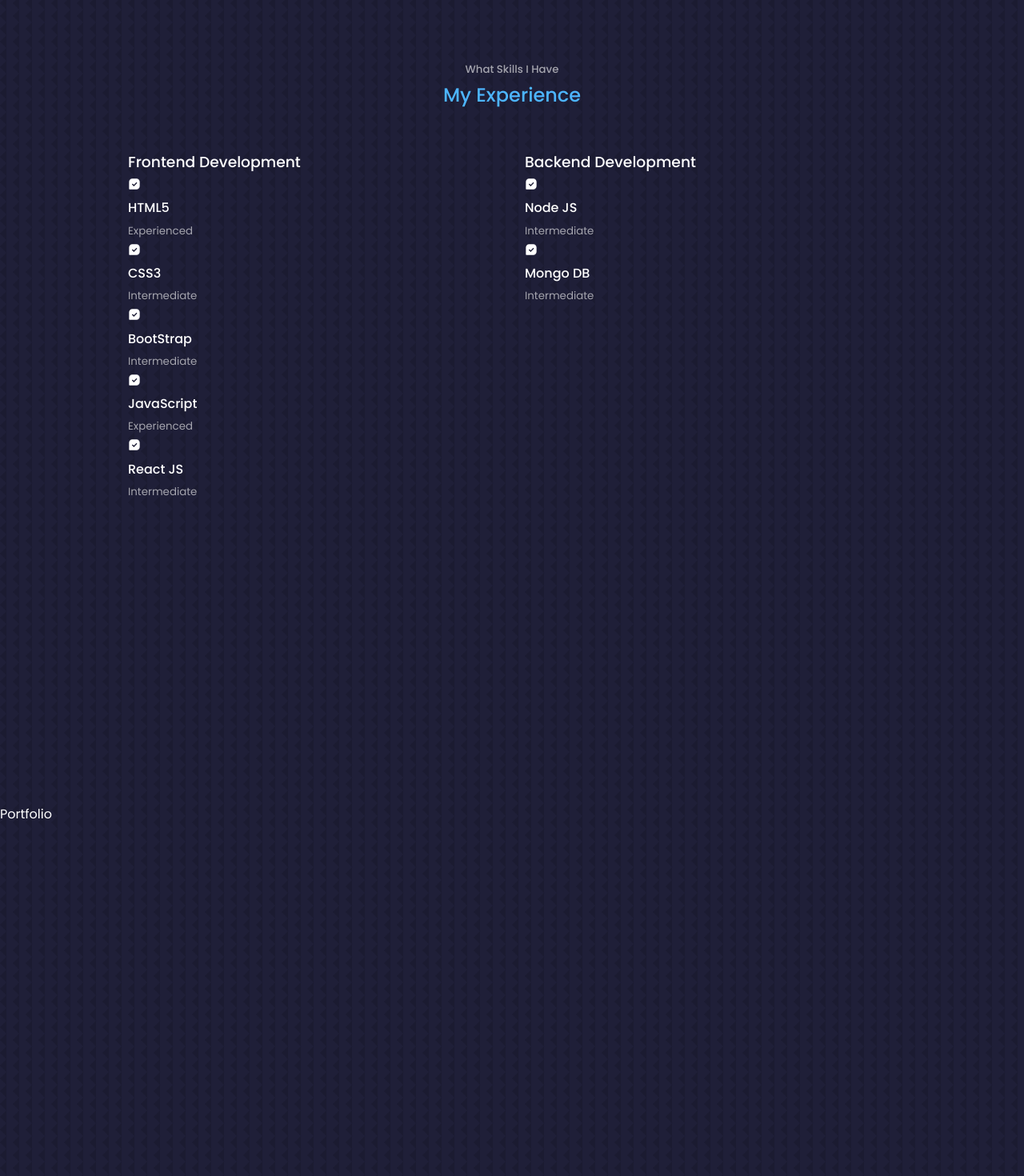
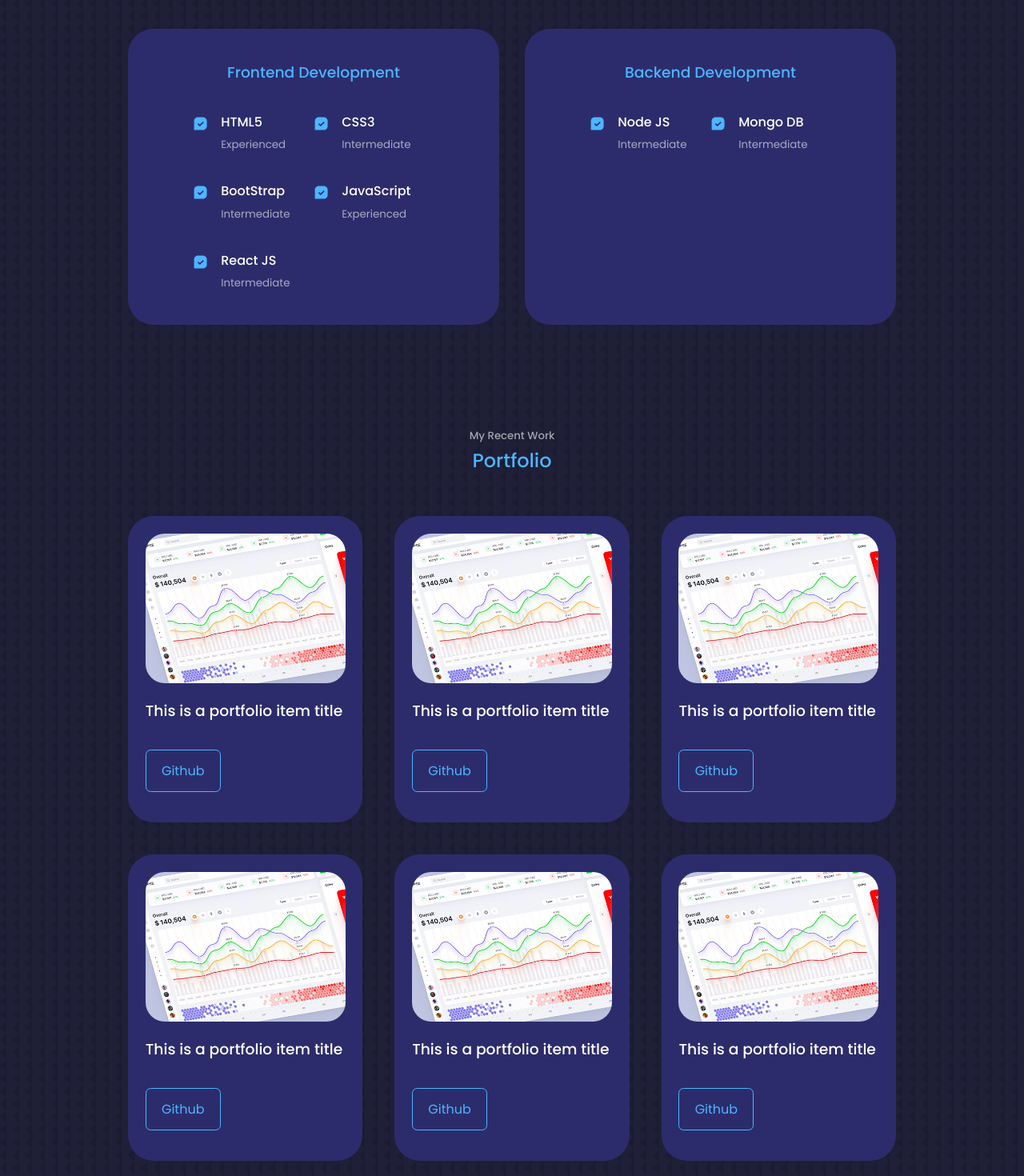
Before and after one commit to Sush25N/Personal_Portfolio, a React (Create React App) app in the folder client/: page / in a window 1280 px wide. Shown: the part 1780-3250 px from the top of the page at 80% size. Built offline with nearby package versions, Linux system fonts and the light colour scheme; a web font is replaced by a local one.

Commit message:
added portfolio functionality

```diff
--- a/client/src/components/experience/Experience.jsx
+++ b/client/src/components/experience/Experience.jsx
@@ -14,33 +14,43 @@
           <h3>Frontend Development</h3>
           <div className="experience__content">
             <article className="experience__details">
-              <BiSolidMessageSquareCheck />
+              <BiSolidMessageSquareCheck className="experience__details-icon" />
+              <div>
                 <h4>HTML5</h4>
                 <small className="text-light">Experienced</small>
+              </div>
             </article>
 
             <article className="experience__details">
-              <BiSolidMessageSquareCheck />
+              <BiSolidMessageSquareCheck className="experience__details-icon" />
+              <div>
                 <h4>CSS3</h4>
                 <small className="text-light">Intermediate</small>
+              </div>
             </article>
 
             <article className="experience__details">
-              <BiSolidMessageSquareCheck />
+              <BiSolidMessageSquareCheck className="experience__details-icon" />
+              <div>
                 <h4>BootStrap</h4>
                 <small className="text-light">Intermediate</small>
+              </div>
             </article>
 
             <article className="experience__details">
-              <BiSolidMessageSquareCheck />
+              <BiSolidMessageSquareCheck className="experience__details-icon" />
+              <div>
                 <h4>JavaScript</h4>
                 <small className="text-light">Experienced</small>
+              </div>
             </article>
 
             <article className="experience__details">
-              <BiSolidMessageSquareCheck />
+              <BiSolidMessageSquareCheck className="experience__details-icon" />
+              <div>
                 <h4>React JS</h4>
                 <small className="text-light">Intermediate</small>
+              </div>
             </article>
           </div>
         </div>
@@ -51,15 +61,19 @@
           <h3>Backend Development</h3>
           <div className="experience__content">
             <article className="experience__details">
-              <BiSolidMessageSquareCheck />
+              <BiSolidMessageSquareCheck className="experience__details-icon" />
+              <div>
                 <h4>Node JS</h4>
                 <small className="text-light">Intermediate</small>
+              </div>
             </article>
 
             <article className="experience__details">
-              <BiSolidMessageSquareCheck />
+              <BiSolidMessageSquareCheck className="experience__details-icon" />
+              <div>
                 <h4>Mongo DB</h4>
                 <small className="text-light">Intermediate</small>
+              </div>
             </article>
           </div>
         </div>
--- a/client/src/components/experience/experience.css
+++ b/client/src/components/experience/experience.css
@@ -3,3 +3,69 @@
   grid-template-columns: 1fr 1fr;
   gap: 2rem;
 }
+
+.experience__container > div {
+  background: var(--color-bg-variant);
+  padding: 2.4rem 5rem;
+  border-radius: 2rem;
+  border: 1px solid transparent;
+  transition: var(--transition);
+}
+
+.experience__container > div:hover {
+  background: transparent;
+  border-color: var(--color-primary-variant);
+  cursor: default;
+}
+
+.experience__container > div h3 {
+  text-align: center;
+  margin-bottom: 2rem;
+  color: var(--color-primary);
+}
+
+.experience__content {
+  display: grid;
+  grid-template-columns: 1fr 1fr;
+  row-gap: 2rem;
+}
+
+.experience__details {
+  display: flex;
+  gap: 1rem;
+}
+
+.experience__details-icon {
+  font-size: 1.2rem;
+  margin-top: 6px;
+  color: var(--color-primary);
+}
+
+/* ========== MEDIA QUERIES ( MEDIUM DEVICES ) ========== */
+@media screen and (max-width: 1024px) {
+  .experience__container {
+    grid-template-columns: 1fr;
+  }
+
+  .about__container > div {
+    width: 80%;
+    padding: 2rem;
+    margin: 0 auto;
+  }
+
+  .experience__content {
+    padding: 1rem;
+  }
+}
+
+/* ========== MEDIA QUERIES ( SMALL DEVICES ) ========== */
+@media screen and (max-width: 600px) {
+  .experience__container {
+    gap: 1rem;
+  }
+
+  .about__container > div {
+    width: 100%;
+    padding: 2rem 1rem;
+  }
+}
--- a/client/src/components/portfolio/Portfolio.jsx
+++ b/client/src/components/portfolio/Portfolio.jsx
@@ -1,8 +1,80 @@
 import React from "react";
 import "./portfolio.css";
+import IMG1 from "../../assets/portfolio1.jpg"
+import IMG2 from "../../assets/portfolio2.jpg"
+import IMG3 from "../../assets/portfolio3.jpg"
+import IMG4 from "../../assets/portfolio4.jpg"
+import IMG5 from "../../assets/portfolio5.png"
+import IMG6 from "../../assets/portfolio6.jpg"
+
 
 const Portfolio = () => {
-  return <section id="portfolio">Portfolio</section>;
+  return <section id="portfolio">
+    <h5>My Recent Work</h5>
+    <h2>Portfolio</h2>
+
+    <div className="container portfolio__container">
+      <article className="portfolio__item">
+        <div className="portfolio__item-image">
+          <img src={IMG1} alt="" />
+        </div>
+        <h3>This is a portfolio item title</h3>
+        <div className="portfolio__item-cta">
+        <a href="https://github.com" className="btn" target="_blank">Github</a>
+        </div>
+      </article>
+
+      <article className="portfolio__item">
+        <div className="portfolio__item-image">
+          <img src={IMG1} alt="" />
+        </div>
+        <h3>This is a portfolio item title</h3>
+        <div className="portfolio__item-cta">
+        <a href="https://github.com" className="btn" target="_blank">Github</a>
+        </div>
+      </article>
+
+      <article className="portfolio__item">
+        <div className="portfolio__item-image">
+          <img src={IMG1} alt="" />
+        </div>
+        <h3>This is a portfolio item title</h3>
+        <div className="portfolio__item-cta">
+        <a href="https://github.com" className="btn" target="_blank">Github</a>
+        </div>
+      </article>
+
+      <article className="portfolio__item">
+        <div className="portfolio__item-image">
+          <img src={IMG1} alt="" />
+        </div>
+        <h3>This is a portfolio item title</h3>
+        <div className="portfolio__item-cta">
+        <a href="https://github.com" className="btn" target="_blank">Github</a>
+        </div>
+      </article>
+
+      <article className="portfolio__item">
+        <div className="portfolio__item-image">
+          <img src={IMG1} alt="" />
+        </div>
+        <h3>This is a portfolio item title</h3>
+        <div className="portfolio__item-cta">
+        <a href="https://github.com" className="btn" target="_blank">Github</a>
+        </div>
+      </article>
+
+      <article className="portfolio__item">
+        <div className="portfolio__item-image">
+          <img src={IMG1} alt="" />
+        </div>
+        <h3>This is a portfolio item title</h3>
+        <div className="portfolio__item-cta">
+        <a href="https://github.com" className="btn" target="_blank">Github</a>
+        </div>
+      </article>
+    </div>
+  </section>;
 };
 
 export default Portfolio;
--- a/client/src/components/portfolio/portfolio.css
+++ b/client/src/components/portfolio/portfolio.css
@@ -0,0 +1,50 @@
+.portfolio__container {
+    display: grid;
+    grid-template-columns: repeat(3, 1fr);
+    gap: 2.5rem;
+}
+
+.portfolio__item {
+    background: var(--color-bg-variant);
+    padding: 1.3rem;
+    border-radius: 2rem;
+    border: 1px solid transparent;
+    transition: var(--transition);
+}
+
+.portfolio__item:hover {
+    border-color: var(--color-primary-variant);
+    background: transparent;
+}
+
+.portfolio__item-image {
+   border-radius: 1.5rem;
+   overflow: hidden;
+}
+
+.portfolio__item h3 {
+    margin: 1.2rem 0 2rem;
+}
+
+.portfolio__item-cta {
+    display: flex;
+    gap: 1rem;
+    margin-bottom: 1rem;
+}
+
+
+/* ========== MEDIA QUERIES ( MEDIUM DEVICES ) ========== */
+@media screen and (max-width: 1024px) {
+    .portfolio__container {
+        grid-template-columns: 1fr 1fr;
+        gap: 1.2rem;
+    }
+}
+
+  /* ========== MEDIA QUERIES ( SMALL DEVICES ) ========== */
+  @media screen and (max-width: 600px) {
+    .portfolio__container {
+        grid-template-columns: 1fr;
+        gap: 1rem;
+    }
+  }
--- a/client/src/index.css
+++ b/client/src/index.css
@@ -22,7 +22,7 @@
 
   --container-width-lg: 75%;
   --container-width-md: 86%;
-  --container-width-ms: 90%;
+  --container-width-sm: 90%;
 }
 
 html {
@@ -61,7 +61,6 @@
 
 section {
   margin-top: 8rem;
-  height: 100vh;
 }
 
 section > h2,
```
Lines whose indentation alone changed are shown as unchanged.
